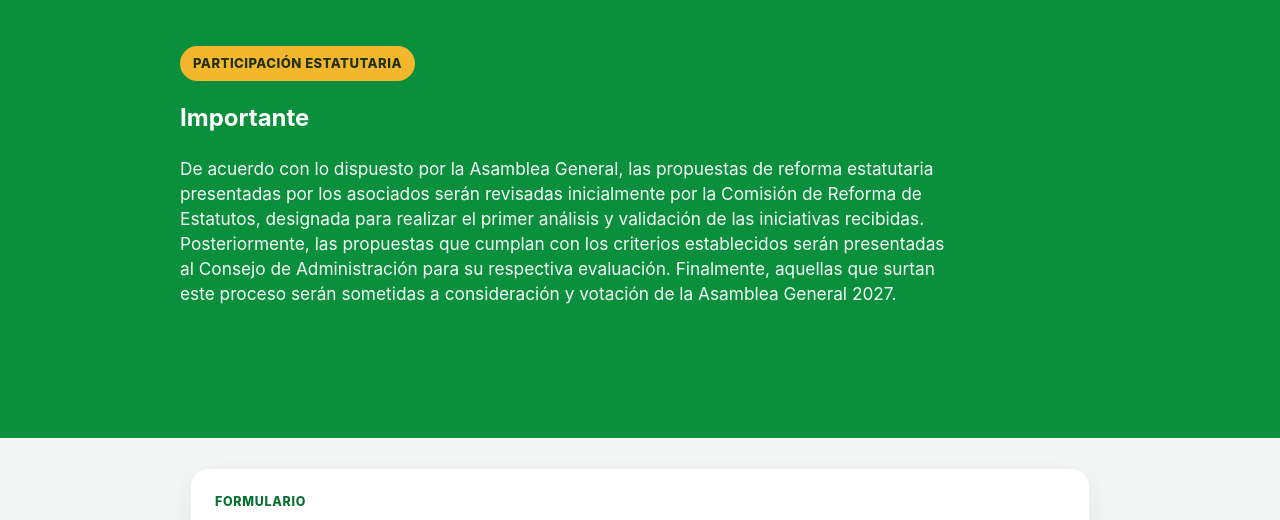
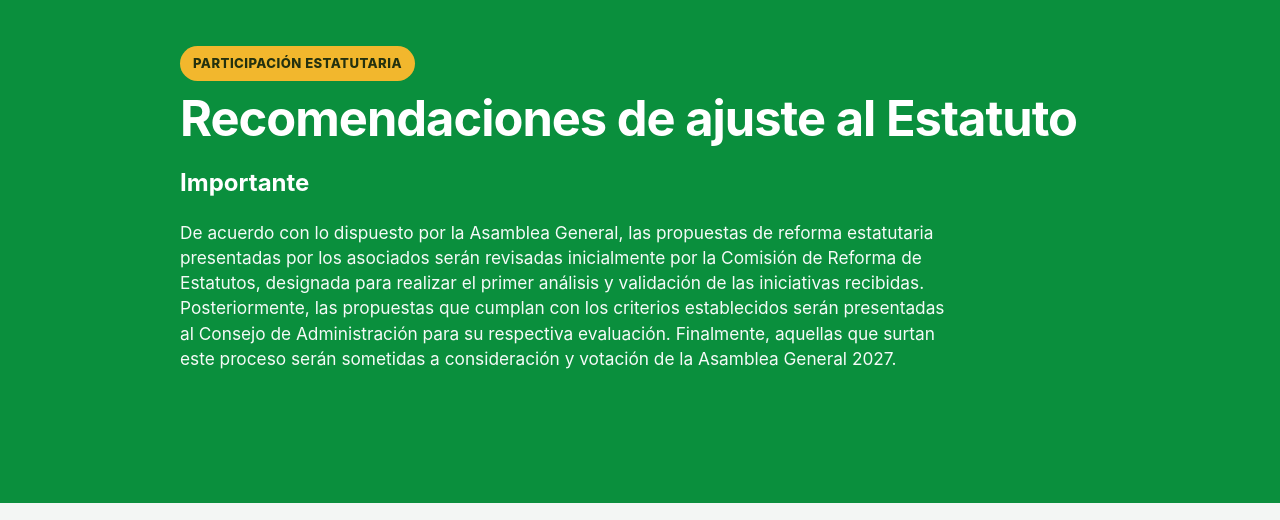
Before and after one commit to Coopetrol-tec/projects_calidad_frm_estatuto, a Flask app: page / in a window 1280 px wide. Shown: the part 77-597 px from the top of the page. Run offline with Flask 3, Linux system fonts and the light colour scheme; data comes from the database, SQL or seed files in the repository; some libraries are stand-ins or nearby versions.

Commit message:
Actualizacion estatuto

```diff
--- a/templates/index.html
+++ b/templates/index.html
@@ -4,6 +4,7 @@
 <section class="public-hero public-hero--entry">
   <div class="shell public-hero__content">
     <span class="hero-badge">PARTICIPACIÓN ESTATUTARIA</span>
+    <h1>Recomendaciones de ajuste al Estatuto</h1>
     <h2>Importante</h2>
     <p>De acuerdo con lo dispuesto por la Asamblea General, las propuestas de reforma estatutaria presentadas por los asociados serán revisadas inicialmente por la Comisión de Reforma de Estatutos, designada para realizar el primer análisis y validación de las iniciativas recibidas. Posteriormente, las propuestas que cumplan con los criterios establecidos serán presentadas al Consejo de Administración para su respectiva evaluación. Finalmente, aquellas que surtan este proceso serán sometidas a consideración y votación de la Asamblea General 2027.</p>
   </div>
```
